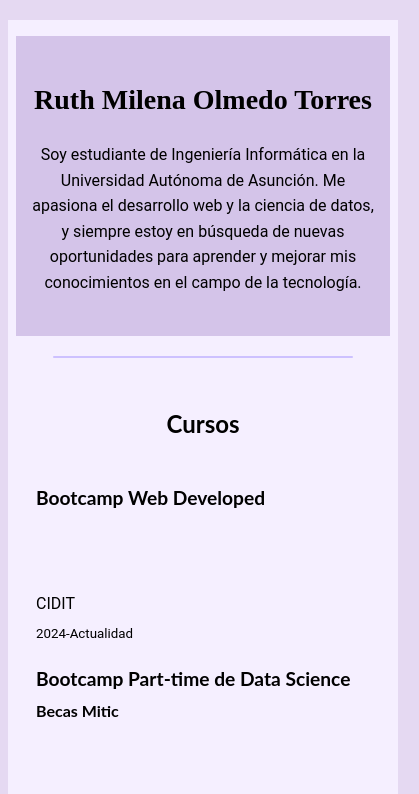
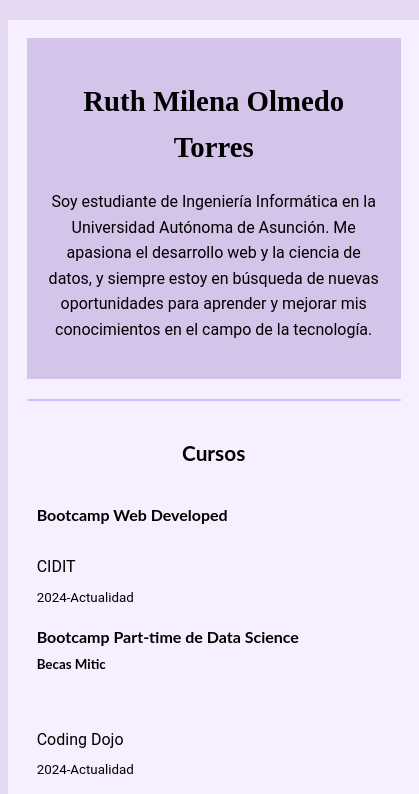
Before and after one commit to RuthOlmedo/CV, a plain HTML site: page index.html in a window 390 px wide. Shown: the top 794 px of the page, 419 px wide, since content can reach past the window. Drawn offline with Linux system fonts and the light colour scheme.

Commit message:
commit 4

```diff
--- a/styles.css
+++ b/styles.css
@@ -95,48 +95,30 @@ footer a:hover {
 .li-habilidades{
     list-style-type: square;
 }
+@media screen and (max-width: 1024px) {
+    .cvContainer {
+        width: 70%;
+    }
+}
 
 @media screen and (max-width: 768px) {
     .cvContainer {
-        width: 95%;
-        padding: 1rem;
-        margin: 1rem auto;
+        width: 90%;
+        padding: 5%;
     }
 
-    header {
-        padding: 1.5rem 1rem;
+    article {
+        flex-direction: column;
+        gap: 10px;
     }
 
-    h1 {
-        font-size: 2rem;
-    }
-
-    h2 {
-        font-size: 1.75rem;
-    }
-
-    h3 {
-        font-size: 1.3rem;
-    }
-
-    .div-cursos article, .div-education article {
-        flex-direction: column;
-        align-items: flex-start;
-    }
-
-    .date-cursos, .div-education span {
+    article > span {
         text-align: left;
-        margin-top: 0.5rem;
     }
 
     .article-habilidades, .article-contactos {
         flex-direction: column;
-        align-items: center;
-    }
-
-    .article-habilidades section, .article-contactos section {
-        width: 100%;
-        margin-bottom: 1rem;
+        gap: 20px;
     }
 
     .section-habilidades-soft ul {
@@ -144,33 +126,51 @@ footer a:hover {
         align-items: center;
     }
 
-    .section-habilidades-soft li {
-        width: 80%;
-        text-align: center;
+    h1 {
+        font-size: 2em;
+    }
+
+    h2 {
+        font-size: 1.5em;
+    }
+
+    h3 {
+        font-size: 1.1em;
     }
 }
 
 @media screen and (max-width: 480px) {
     .cvContainer {
         width: 100%;
+        padding: 5%;
         border-radius: 0;
-        margin: 0;
-        padding: 1rem 0.5rem;
     }
 
     header {
         border-radius: 0;
     }
 
+    .div-cursos, .div-education {
+        padding: 10px;
+    }
+
+    hr {
+        width: 100%;
+    }
+
+    .footer-hr {
+        width: 70%;
+    }
+
     h1 {
-        font-size: 1.75rem;
+        font-size: 1.8em;
     }
 
     h2 {
-        font-size: 1.5rem;
+        font-size: 1.3em;
     }
 
     h3 {
-        font-size: 1.2rem;
+        font-size: 1em;
     }
 }
```
